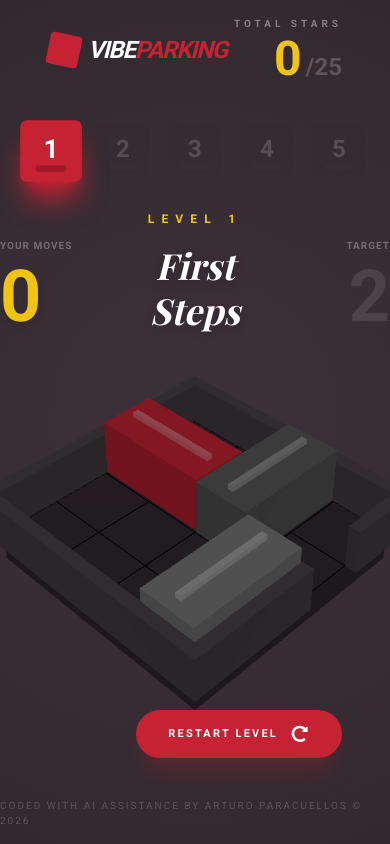
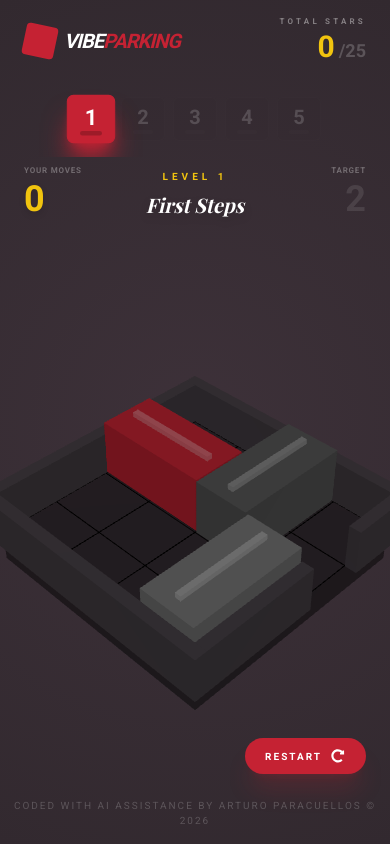
Before and after one commit to arturitu/cube-parking, a React (Vite) app: page / in a window 390 px wide. Built offline with nearby package versions, Linux system fonts and the light colour scheme.

Commit message:
Refactor UI components for improved responsiveness and layout; adjust styles in Footer, Header, LevelHeader, LevelProgress, RestartButton, UI, and WinOverlay

```diff
--- a/src/components/Footer.jsx
+++ b/src/components/Footer.jsx
@@ -1,6 +1,6 @@
 const Footer = () => {
   return (
-    <div className="text-[10px] uppercase tracking-[0.2em] text-white/20 font-medium">
+    <div className="text-[10px] uppercase tracking-[0.2em] text-white/20 font-medium text-center">
       Coded with AI assistance by Arturo Paracuellos © 2026
     </div>
   )
--- a/src/components/Header.jsx
+++ b/src/components/Header.jsx
@@ -5,21 +5,21 @@ const Header = () => {
   const totalStars = stars.reduce((a, b) => a + b, 0)
 
   return (
-    <div className="flex justify-between items-center w-full px-12 pt-4">
+    <div className="flex justify-between items-center w-full px-6 md:px-12 pt-4">
       <div className="flex items-center gap-2">
         <div className="w-8 h-8 bg-brandRed rounded-sm rotate-12" />
-        <h1 className="text-2xl font-black tracking-tighter italic">
+        <h1 className="text-xl md:text-2xl font-black tracking-tighter italic">
           VIBE<span className="text-brandRed">PARKING</span>
         </h1>
       </div>
 
       <div className="text-right">
-        <div className="text-[10px] uppercase tracking-[0.4em] opacity-40 font-black text-white mb-1">
+        <div className="text-[8px] md:text-[10px] uppercase tracking-[0.4em] opacity-40 font-black text-white mb-1">
           TOTAL STARS
         </div>
-        <div className="text-5xl font-black flex items-baseline justify-end gap-1">
+        <div className="text-3xl md:text-5xl font-black flex items-baseline justify-end gap-1 font-sans">
           <span className="text-brandGold leading-none">{totalStars}</span>
-          <span className="text-white opacity-20 text-2xl">/25</span>
+          <span className="text-white opacity-20 text-lg md:text-2xl">/25</span>
         </div>
       </div>
     </div>
--- a/src/components/LevelHeader.jsx
+++ b/src/components/LevelHeader.jsx
@@ -7,33 +7,33 @@ const LevelHeader = () => {
   const currentLevel = levelsData[currentLevelIndex]
 
   return (
-    <div className="flex justify-between items-end w-full max-w-5xl mx-auto pt-2">
+    <div className="flex justify-between items-end w-full max-w-5xl mx-auto pt-2 px-6 md:px-12">
       {/* Left: Your Moves */}
       <div className="w-1/3">
-        <div className="text-[10px] uppercase tracking-widest font-black text-white/30 mb-2">
+        <div className="text-[8px] md:text-[10px] uppercase tracking-widest font-black text-white/30 mb-1 md:mb-2">
           Your Moves
         </div>
-        <div className="text-7xl font-black text-brandGold leading-none drop-shadow-md">
+        <div className="text-4xl md:text-7xl font-black text-brandGold leading-none drop-shadow-md">
           {moves}
         </div>
       </div>
 
       {/* Center: Level Info */}
       <div className="w-1/3 text-center">
-        <div className="text-xs uppercase tracking-[0.6em] font-bold text-brandGold mb-4">
+        <div className="text-[10px] md:text-xs uppercase tracking-[0.4em] md:tracking-[0.6em] font-bold text-brandGold mb-2 md:mb-4">
           Level {currentLevel.id}
         </div>
-        <h2 className="text-4xl font-serif italic text-white leading-tight drop-shadow-lg">
+        <h2 className="text-xl md:text-4xl font-serif italic text-white leading-tight drop-shadow-lg">
           {currentLevel.name}
         </h2>
       </div>
 
       {/* Right: Minimum Moves */}
       <div className="w-1/3 text-right">
-        <div className="text-[10px] uppercase tracking-widest font-black text-white/30 mb-2">
+        <div className="text-[8px] md:text-[10px] uppercase tracking-widest font-black text-white/30 mb-1 md:mb-2">
           Target
         </div>
-        <div className="text-7xl font-black text-white/10 leading-none">
+        <div className="text-4xl md:text-7xl font-black text-white/10 leading-none">
           {currentLevel.idealMoves}
         </div>
       </div>
--- a/src/components/LevelProgress.jsx
+++ b/src/components/LevelProgress.jsx
@@ -8,7 +8,7 @@ const LevelProgress = () => {
   const setCurrentLevel = useStore((state) => state.setCurrentLevel)
 
   return (
-    <div className="flex justify-center items-center gap-4 py-6">
+    <div className="flex justify-center items-center gap-2 md:gap-4 py-4 md:py-6 overflow-x-auto">
       {levelsData.map((level, index) => {
         const isSelected = currentLevelIndex === index
         const isCompleted = completedLevels.includes(index)
@@ -22,7 +22,7 @@ const LevelProgress = () => {
             onClick={() => !isLocked && setCurrentLevel(index)}
             disabled={isLocked}
             className={`
-              relative w-14 h-14 rounded-md flex flex-col items-center justify-center transition-all border
+              relative w-11 h-11 md:w-14 md:h-14 rounded-md flex flex-col items-center justify-center transition-all border flex-shrink-0
               ${
                 isSelected
                   ? 'bg-brandRed border-brandRed shadow-xl shadow-brandRed text-white scale-110 z-10'
@@ -33,7 +33,7 @@ const LevelProgress = () => {
             `}
           >
             <span
-              className={`text-2xl font-black mb-1 ${
+              className={`text-xl md:text-2xl font-black mb-1 ${
                 isSelected ? 'text-white' : 'text-white/80'
               }`}
             >
@@ -41,12 +41,12 @@ const LevelProgress = () => {
             </span>
 
             {/* Stars or visual for completion inside the box */}
-            <div className="absolute bottom-2 flex justify-center w-full gap-[3px]">
+            <div className="absolute bottom-1.5 md:bottom-2 flex justify-center w-full gap-[2px] md:gap-[3px]">
               {isCompleted ? (
                 [...Array(5)].map((_, i) => (
                   <div
                     key={i}
-                    className={`w-1.5 h-1.5 rounded-full ${
+                    className={`w-1 md:w-1.5 h-1 md:h-1.5 rounded-full ${
                       i < levelStars
                         ? 'bg-brandGold shadow-[0_0_4px_rgba(241,196,15,0.6)]'
                         : 'bg-white/10'
@@ -55,7 +55,7 @@ const LevelProgress = () => {
                 ))
               ) : (
                 <div
-                  className={`w-7 h-1.5 rounded-full ${
+                  className={`w-5 md:w-7 h-1 md:h-1.5 rounded-full ${
                     isSelected ? 'bg-black/20' : 'bg-white/5'
                   }`}
                 />
--- a/src/components/RestartButton.jsx
+++ b/src/components/RestartButton.jsx
@@ -4,15 +4,16 @@ const RestartButton = () => {
   const resetLevel = useStore((state) => state.resetLevel)
 
   return (
-    <div className="w-full flex justify-end px-12">
+    <div className="w-full flex justify-end px-6 md:px-12">
       <button
         onClick={resetLevel}
-        className="pointer-events-auto flex items-center gap-3 px-8 py-3.5 rounded-full bg-brandRed hover:bg-brandRed/90 transition-all text-[11px] font-black uppercase tracking-[0.2em] text-white shadow-xl shadow-brandRed/20 group"
+        className="pointer-events-auto flex items-center gap-2 md:gap-3 px-5 md:px-8 py-2.5 md:py-3.5 rounded-full bg-brandRed hover:bg-brandRed/90 transition-all text-[10px] md:text-[11px] font-black uppercase tracking-[0.2em] text-white shadow-xl shadow-brandRed/20 group"
       >
-        <span>Restart Level</span>
+        <span className="hidden xs:inline">Restart Level</span>
+        <span className="xs:hidden">Restart</span>
         <svg
           viewBox="0 0 24 24"
-          className="w-5 h-5 fill-none group-hover:rotate-180 transition-transform duration-500"
+          className="w-4 h-4 md:w-5 md:h-5 fill-none group-hover:rotate-180 transition-transform duration-500"
         >
           <path
             d="M5.00672 18.6238C5.98777 19.6049 7.08633 20.3467 8.30239 20.8493C9.51857 21.352 10.7541 21.6146 12.009 21.6369C13.2638 21.6596 14.4907 21.4411 15.6897 20.9817C16.8885 20.5224 17.9537 19.8269 18.8854 18.8953L16.6364 16.6462C15.3616 17.921 13.7986 18.54 11.9474 18.503C10.096 18.4662 8.50706 17.7845 7.18052 16.458C5.85919 15.1367 5.1838 13.5505 5.15436 11.6994C5.12479 9.84815 5.74991 8.28263 7.02972 7.00282C8.30451 5.72803 9.86752 5.10911 11.7187 5.14604C13.5701 5.18285 15.1615 5.867 16.493 7.1985L16.619 7.32448L15.0087 7.29561L15.0504 9.61736L21.1918 9.72747L21.0817 3.58606L18.7415 3.56282L18.7888 5.15468L18.6554 5.02127C17.6734 4.03932 16.5753 3.29794 15.361 2.79712C14.1466 2.29617 12.9088 2.03133 11.6476 2.00261C10.3864 1.97363 9.15899 2.18616 7.96545 2.6402C6.77203 3.09411 5.70373 3.79266 4.76054 4.73584C3.81735 5.67903 3.11611 6.75003 2.6568 7.94885C2.19737 9.14778 1.97897 10.3747 2.00159 11.6296C2.02396 12.8844 2.28518 14.1186 2.78524 15.3321C3.2853 16.5456 4.02579 17.6429 5.00672 18.6238Z"
--- a/src/components/UI.jsx
+++ b/src/components/UI.jsx
@@ -19,7 +19,7 @@ const UI = () => {
       <LevelHeader />
 
       {/* Restart Button & Footer */}
-      <div className="mt-auto flex flex-col items-center pb-4 gap-10">
+      <div className="mt-auto flex flex-col items-center pb-4 md:pb-8 gap-6 md:gap-10">
         <RestartButton />
         <Footer />
       </div>
--- a/src/components/WinOverlay.jsx
+++ b/src/components/WinOverlay.jsx
@@ -35,9 +35,9 @@ const WinOverlay = () => {
   }
 
   return (
-    <div className="fixed inset-0 bg-brandDark/90 flex items-center justify-center pointer-events-auto backdrop-blur-md z-50">
-      <div className="text-center max-w-md w-full px-8">
-        <h2 className="text-6xl font-black italic mb-4 tracking-tighter leading-none text-white text-center">
+    <div className="fixed inset-0 bg-brandDark/95 flex items-center justify-center pointer-events-auto backdrop-blur-md z-50">
+      <div className="text-center max-w-sm md:max-w-md w-full px-8">
+        <h2 className="text-4xl md:text-6xl font-black italic mb-4 tracking-tighter leading-[0.9] text-white text-center">
           {isPerfectScore
             ? 'GAME FINISHED!'
             : isEndScreen
@@ -45,12 +45,12 @@ const WinOverlay = () => {
             : 'LEVEL CLEAR!'}
         </h2>
 
-        <div className="flex justify-center gap-2 mb-8">
+        <div className="flex justify-center gap-1.5 md:gap-2 mb-8">
           {[...Array(5)].map((_, i) => (
             <div
               key={i}
               className={
-                'text-5xl ' +
+                'text-3xl md:text-5xl ' +
                 (i < stars[currentLevelIndex]
                   ? 'text-brandGold'
                   : 'text-white/10')
@@ -62,19 +62,19 @@ const WinOverlay = () => {
         </div>
 
         {isEndScreen && (
-          <div className="mb-12">
-            <div className="text-5xl font-black text-brandGold mb-2 leading-none">
+          <div className="mb-10 md:mb-12">
+            <div className="text-4xl md:text-5xl font-black text-brandGold mb-2 leading-none font-sans">
               {totalStars} / 25
             </div>
-            <div className="text-xs font-bold tracking-[0.3em] opacity-60 uppercase text-white">
+            <div className="text-[10px] md:text-xs font-bold tracking-[0.3em] opacity-60 uppercase text-white">
               {getRankMessage(totalStars)}
             </div>
           </div>
         )}
 
-        {!isEndScreen && <div className="mb-12" />}
+        {!isEndScreen && <div className="mb-10 md:mb-12" />}
 
-        <div className="flex flex-col gap-4 items-center">
+        <div className="flex flex-col gap-3 md:gap-4 items-center">
           <button
             onClick={() => {
               if (isPerfectScore) {
@@ -86,7 +86,7 @@ const WinOverlay = () => {
               }
             }}
             className={
-              'w-full py-5 bg-brandRed rounded-full font-black uppercase tracking-widest shadow-2xl hover:scale-105 transition-all text-sm text-white ' +
+              'w-full py-4 md:py-5 bg-brandRed rounded-full font-black uppercase tracking-widest shadow-2xl hover:scale-105 transition-all text-xs md:text-sm text-white ' +
               (isPerfectScore ? 'hidden' : 'block')
             }
           >
```
